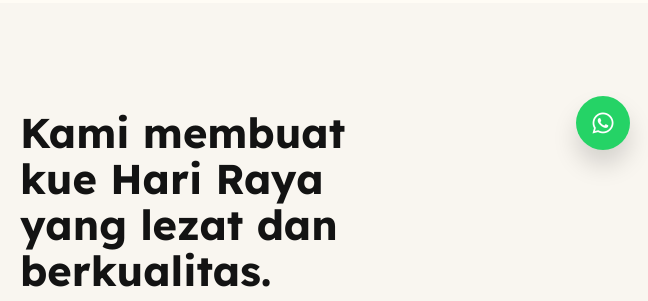
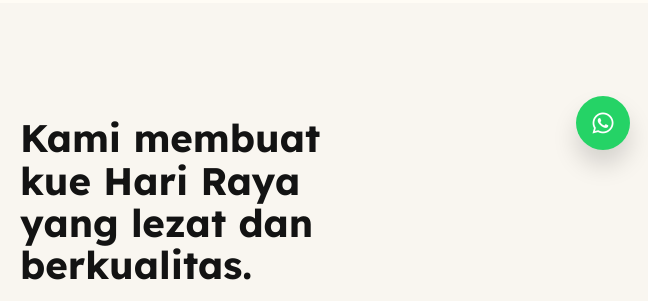
Before and after one commit to affizargmacademy/bundaku, a plain HTML site: page index.html in a window 1280 px wide. Shown: the part 632-933 px from the top of the page, 632-1280 px from the left. Drawn offline with nearby package versions, Linux system fonts and the light colour scheme.

Commit message:
Update index.html

```diff
--- a/index.html
+++ b/index.html
@@ -217,7 +217,7 @@
 
     /* ABOUT */
     .about-text-section{ padding: 80px 0; background-color: #f9f6f0; margin-top: 50px; }
-    .about-heading{ font-size: 2.6rem; line-height: 1.1; margin-bottom: 18px; font-weight: 800; }
+    .about-heading{ font-size: 2.4rem; line-height: 1.1; margin-bottom: 18px; font-weight: 800; }
     .about-photo{
       width: 100%;
       height: 210px;
```
